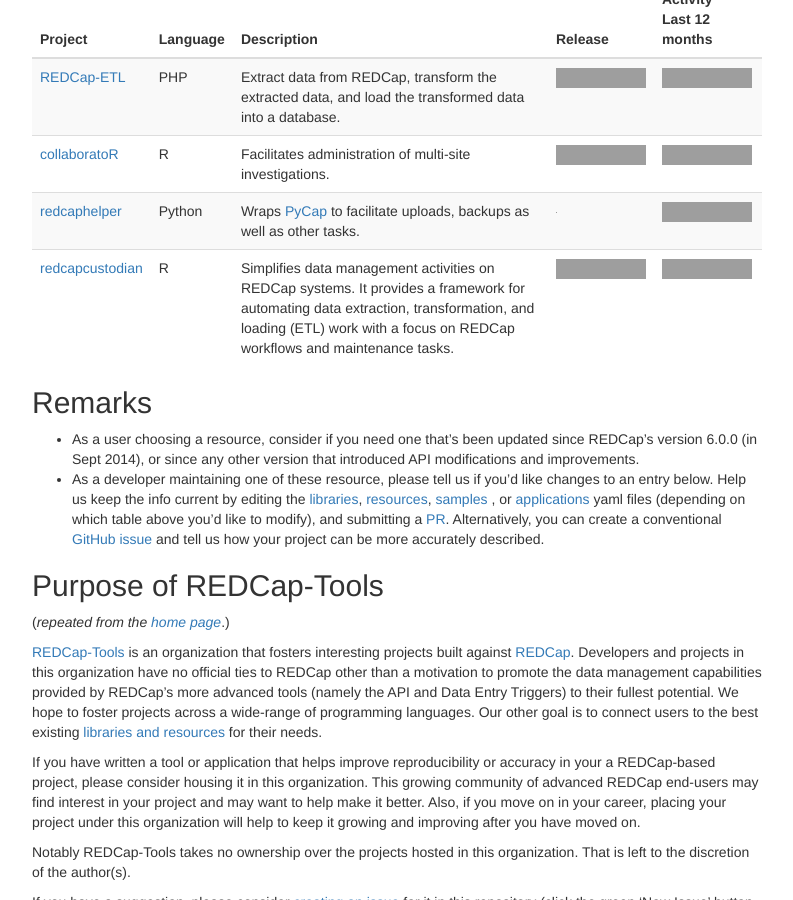
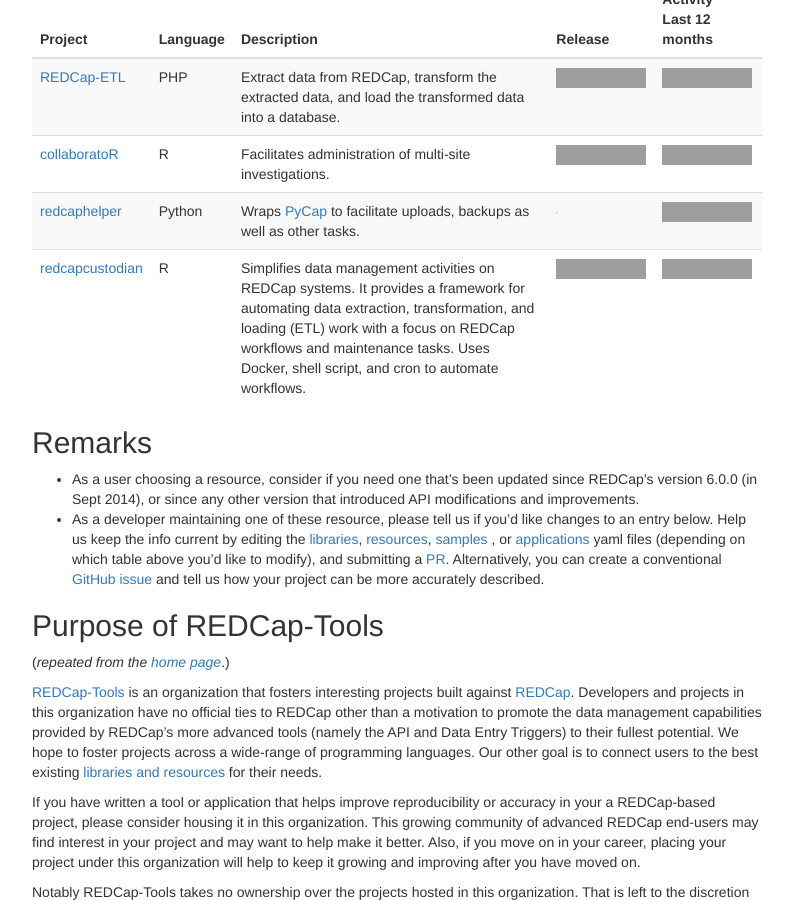
Before and after one commit to redcap-tools/redcap-tools.github.io, a Jekyll site: the page built from projects.md, in a window 1280 px wide and 900 px high, scrolled down 2359 px, cut to the strip 0-900 px from the top of the window. Shown: the whole strip, without its empty margins (243-1036 px from the left). Built offline with Jekyll 4.4.1, drawn with Linux system fonts in a browser that asks for light colours; grey boxes are pictures that could not be loaded.

Commit message:
mention docker & cron for redcapcustodian
suggested by @pbchase in https://github.com/redcap-tools/redcap-tools.github.io/pull/58#issuecomment-1655716411

```diff
--- a/_data/applications.yml
+++ b/_data/applications.yml
@@ -30,4 +30,4 @@
   repo_release: https://img.shields.io/github/v/release/ctsit/redcapcustodian.svg
   repo_activity: https://img.shields.io/github/commit-activity/y/ctsit/redcapcustodian?color=9cf&label=commits
   language: R
-  description: Simplifies data management activities on REDCap systems. It provides a framework for automating data extraction, transformation, and loading (ETL) work with a focus on REDCap workflows and maintenance tasks.
+  description: Simplifies data management activities on REDCap systems. It provides a framework for automating data extraction, transformation, and loading (ETL) work with a focus on REDCap workflows and maintenance tasks. Uses Docker, shell script, and cron to automate workflows.
```
